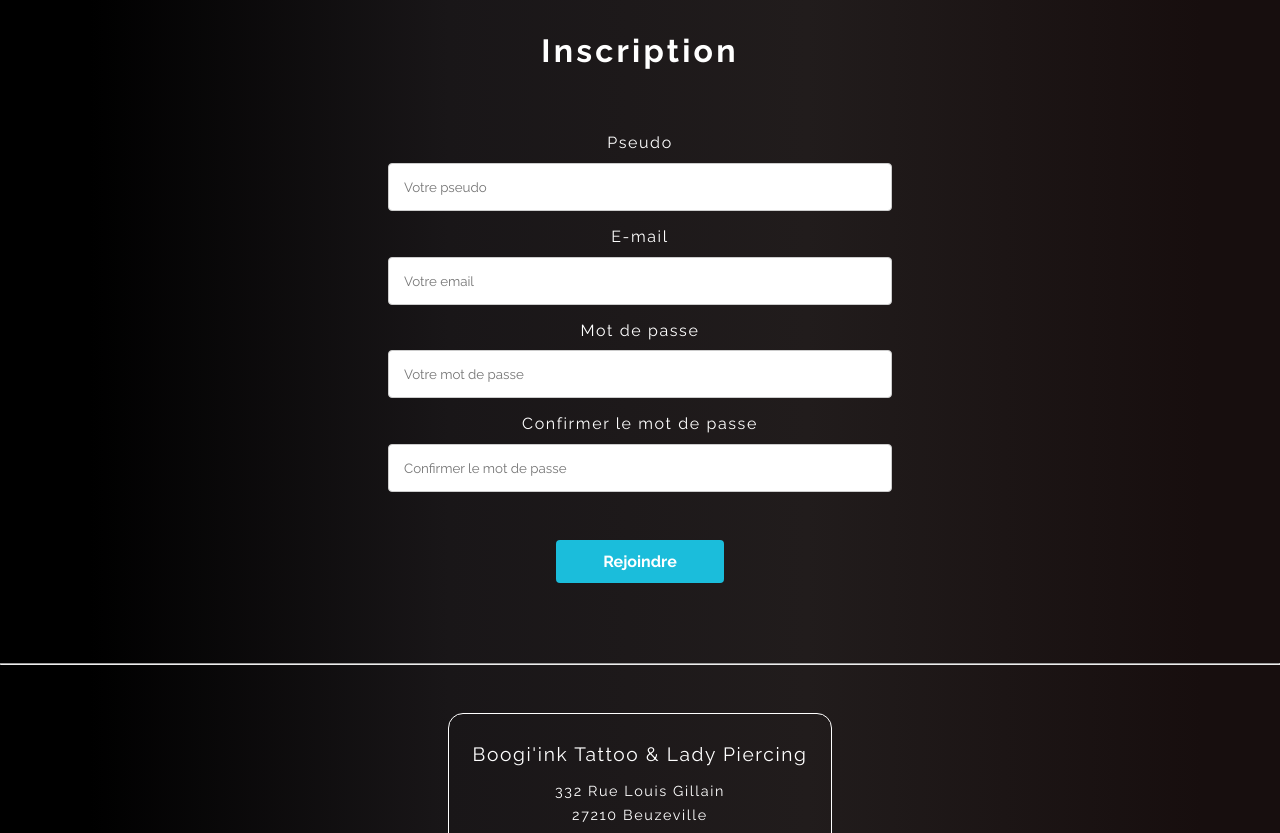
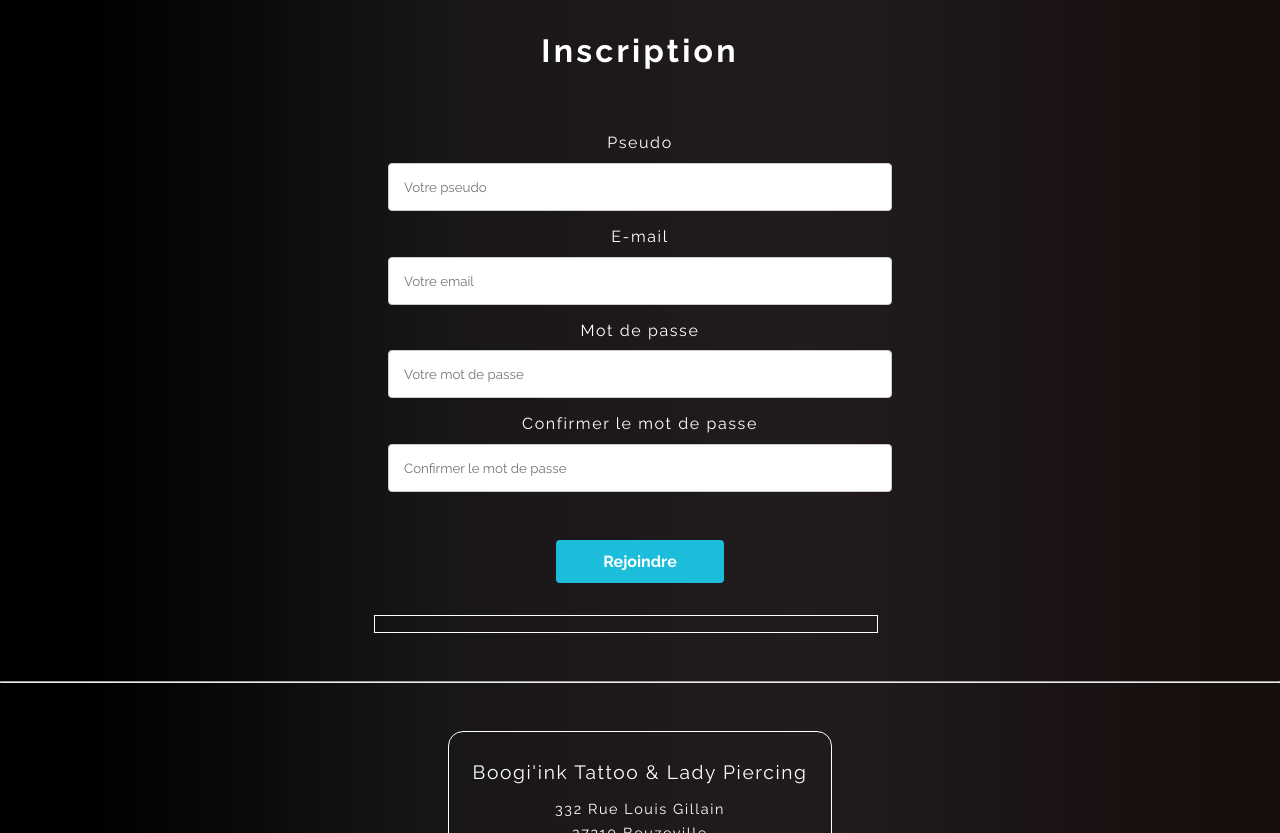
Before and after one commit to AnthonyOuzhene/boogi-ink-lady-piercing-front, a React (Create React App) app: page /inscription in a window 1280 px wide. Shown: the part 660-1493 px from the top of the page. Built offline with nearby package versions, Linux system fonts and the light colour scheme.

Commit message:
signup & singin successfull

```diff
--- a/src/components/Login/Login.js
+++ b/src/components/Login/Login.js
@@ -26,7 +26,7 @@ const Login = () => {
             }
         )
             .then(function (response) {
-                //window.location.href = '/'
+                window.location.href = '/'
 
                 console.log(response);
                 sessionStorage.setItem('token', response.data.token);
--- a/src/components/Login/SignUp.js
+++ b/src/components/Login/SignUp.js
@@ -1,25 +1,104 @@
-import React from 'react'
+import React, { useState } from 'react';
+import axios from 'axios';
+
 
 const SignUp = () => {
+
+  const url = 'http://localhost:8000/api';
+
+  const [name, setName] = useState('');
+  const [email, setEmail] = useState('');
+  const [password, setPassword] = useState('');
+  const [passwordConfirm, setPasswordConfirm] = useState('');
+  const [errorMessages, setErrorMessages] = useState('');
+
+  const handleSubmitSignUp = (e) => {
+    setErrorMessages('');
+    e.preventDefault();
+
+    if (name === '' || email === '' || password === '' || passwordConfirm === '') {
+      setErrorMessages('Veuillez remplir tous les champs');
+    }
+    else if (name.length < 3) { setErrorMessages('Le pseudo doit contenir au moins 3 caractères'); }
+    else if (email.length < 5) { setErrorMessages('L\'email doit contenir au moins 5 caractères'); }
+    else if (password.length < 6) { setErrorMessages('Le mot de passe doit contenir au moins 6 caractères'); }
+    else if (password !== passwordConfirm) { setErrorMessages('Les mots de passe ne correspondent pas'); }
+
+    else {
+      console.log('ok');
+      axios.post(url + "/users", JSON.stringify(
+        {
+          name: name,
+          email: email,
+          password: password,
+          passwordConfirm: passwordConfirm
+        }),
+        {
+          headers: {
+            "Accept": "application/json",
+            'Content-Type': 'application/json',
+          }
+        }
+      )
+        .then(function (response) {
+          window.location.href = '/'
+          console.log(response);
+        })
+
+        .catch(function (error) {
+          console.log(error);
+        }
+        );
+    }
+  }
+
+
+
   return (
     <div className='container'>
       <h1>Inscription</h1>
 
-      <form className="formContainer" action="/action_page.php">
+      <form className="formContainer" onSubmit={handleSubmitSignUp}>
 
-        <label for="pseudo">Pseudo</label>
-        <input id="pseudo" type="email" name="email" placeholder="Votre pseudo" required></input><br></br>
+        <label className="pseudo">Pseudo</label>
+        <input id="pseudo"
+          type="text"
+          name="name"
+          placeholder="Votre pseudo" required
+          onChange={(e) => setName(e.target.value)}
+          >
+        </input>
+        <br></br>
 
-        <label for="emailAddress">E-mail</label>
-        <input id="emailAddress" type="email" name="email" placeholder="Votre email" required></input><br></br>
+        <label className="emailAddress">E-mail</label>
+        <input id="emailAddress"
+          type="email"
+          name="email"
+          placeholder="Votre email" required
+          onChange={(e) => setEmail(e.target.value)}
+          >
+        </input><br></br>
 
-        <label for="password">Mot de passe</label>
-        <input id="password" type="password" name="password" placeholder="Votre mot de passe" required></input><br></br>
+        <label className="password">Mot de passe</label>
+        <input id="password"
+          type="password"
+          name="password"
+          placeholder="Votre mot de passe" required
+          onChange={(e) => setPassword(e.target.value)}
+          >
+          </input><br></br>
 
-        <label for="password">Confirmer le mot de passe</label>
-        <input id="password" type="password" name="password" placeholder="Confirmer le mot de passe" required></input><br></br>
+        <label className="password">Confirmer le mot de passe</label>
+        <input id="confirmPassword"
+          type="password"
+          name="confirmPassword"
+          placeholder="Confirmer le mot de passe" required
+          onChange={(e) => setPasswordConfirm(e.target.value)}
+          >
+        </input><br></br>
 
         <input type="submit" value="Rejoindre"></input>
+        <div className="error">{errorMessages}</div>
 
       </form>
     </div>
--- a/src/components/Login/styles.scss
+++ b/src/components/Login/styles.scss
@@ -3,7 +3,9 @@ h1 {
 }
 
 input[type="email"],
-input[type="password"] {
+input[type="password"],
+input[type="text"]
+{
   width: 60%;
   padding: 15px;
   border: 1px solid #ccc;
@@ -91,10 +93,26 @@ h1 {
 
 }
 
+.error {
+  width: auto;
+  color: white;
+  border: 1px solid white;
+  padding: 0.5rem;
+  font-size: 1.2rem;
+  margin-bottom: 0.5rem;
+
+  @media screen and (min-width: 940px) {
+    width: 60%;
+    margin-left: 8em;
+  }
+}
+
 @media screen and (max-width:940px) {
 
   input[type="email"],
-  input[type="password"] {
+  input[type="password"],
+  input[type="text"]
+   {
     width: 70%;
   }
 
```
